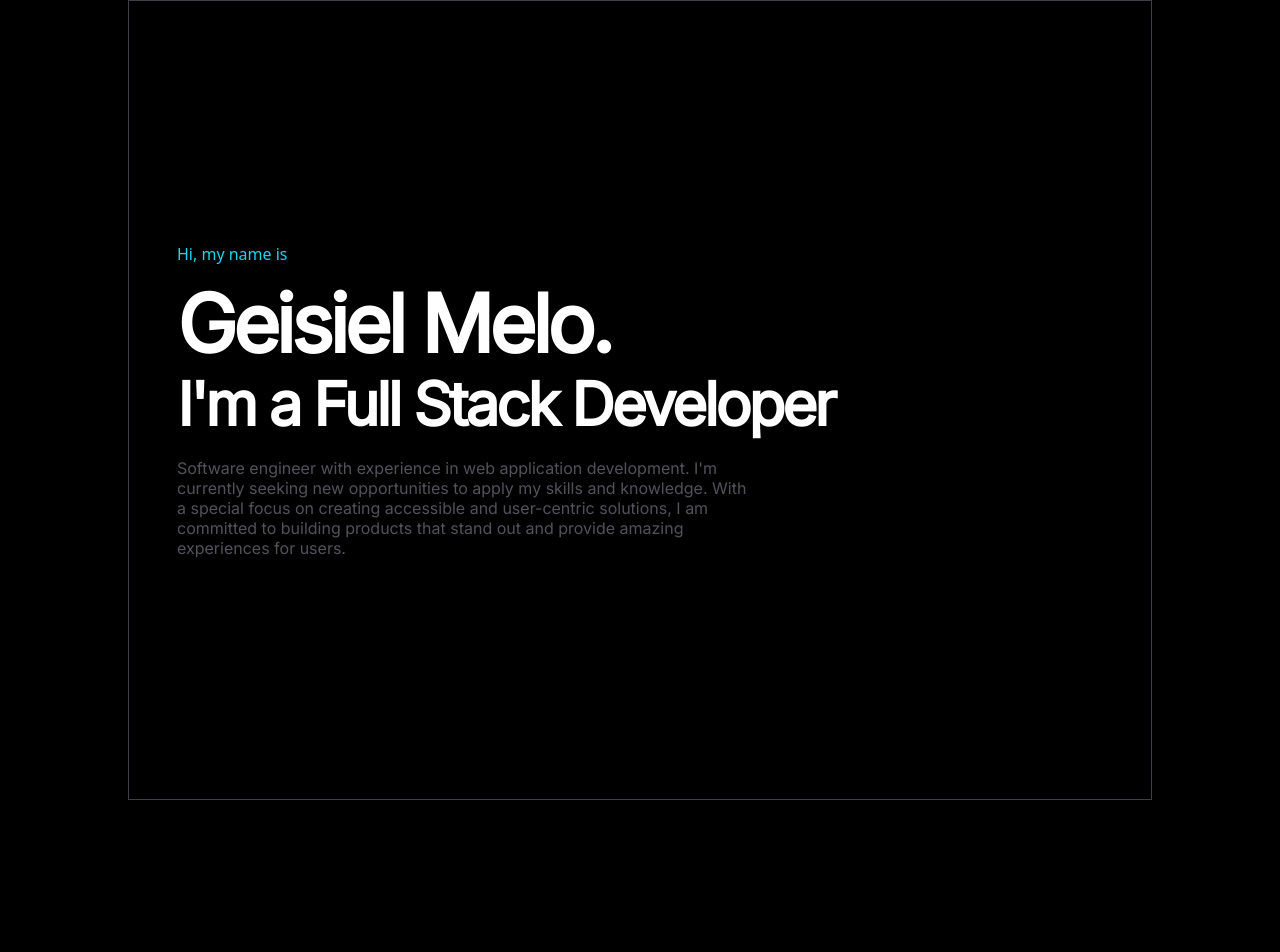
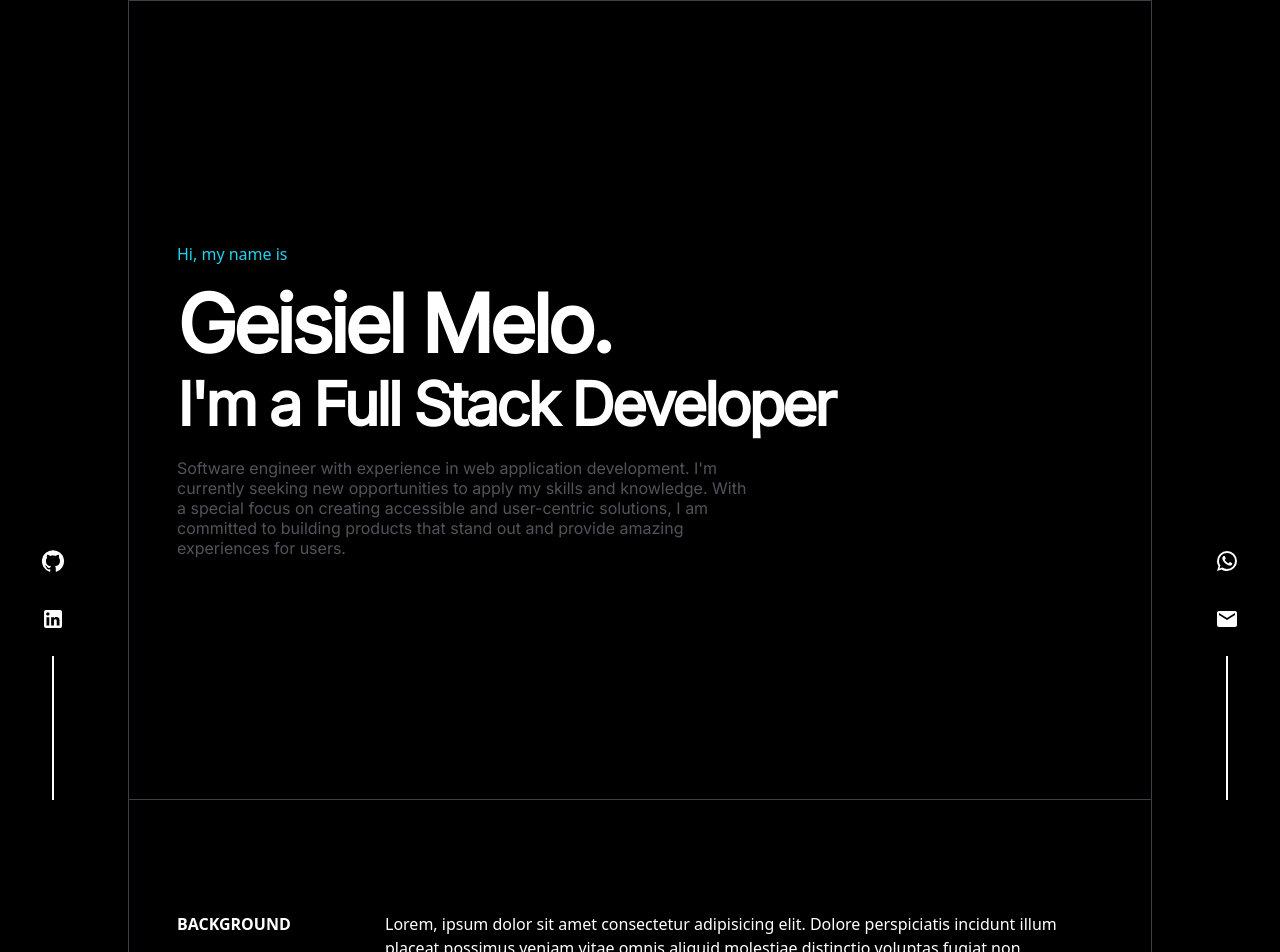
Before and after one commit to GeisielMelo/v2, a React (Vite) app: page / in a window 1280 px wide. Shown: the top 952 px of the page. Before the commit the page ends 800 px from the top, so only its background shows below. Built offline with nearby package versions, Linux system fonts and the light colour scheme.

Commit message:
feat: Putting everything together in the index.tsx.

```diff
--- a/src/pages/Index.tsx
+++ b/src/pages/Index.tsx
@@ -1,10 +1,16 @@
 import Hero from '../components/sections/Hero'
+import Footer from '../components/sections/Footer'
+import About from '../components/sections/About'
 
 const Index: React.FC = () => {
   return (
-    <main className='flex flex-col items-center px-4 sm:px-8 lg:px-24'>
-      <Hero />
-    </main>
+    <>
+      <main className='flex flex-col items-center px-4 sm:px-8 lg:px-24'>
+        <Hero />
+        <About/>
+      </main>
+      <Footer />
+    </>
   )
 }
 
```
